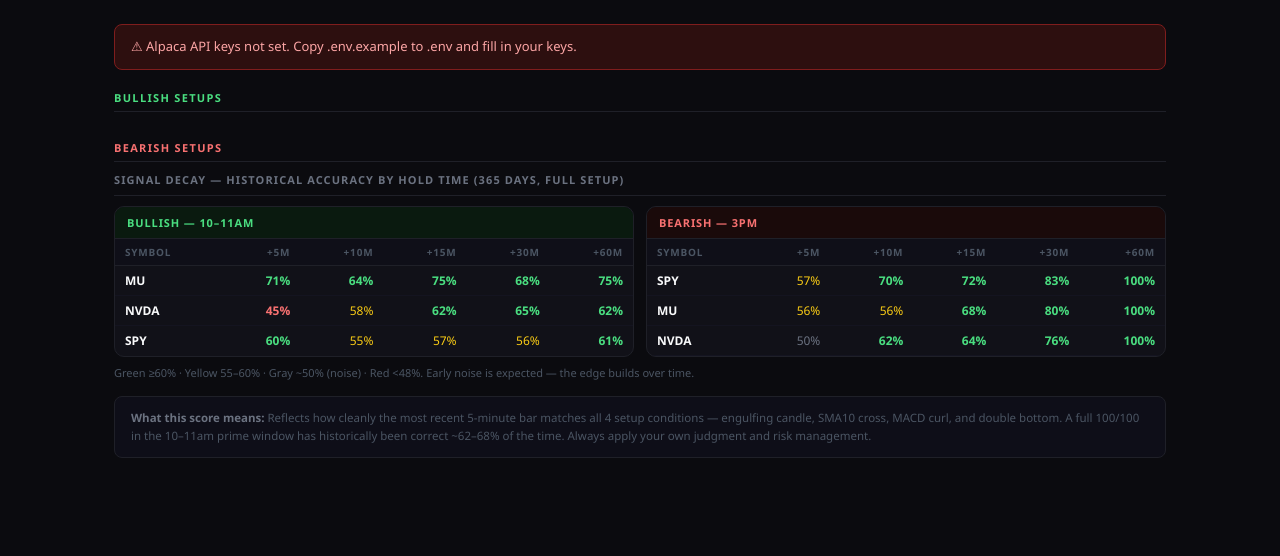
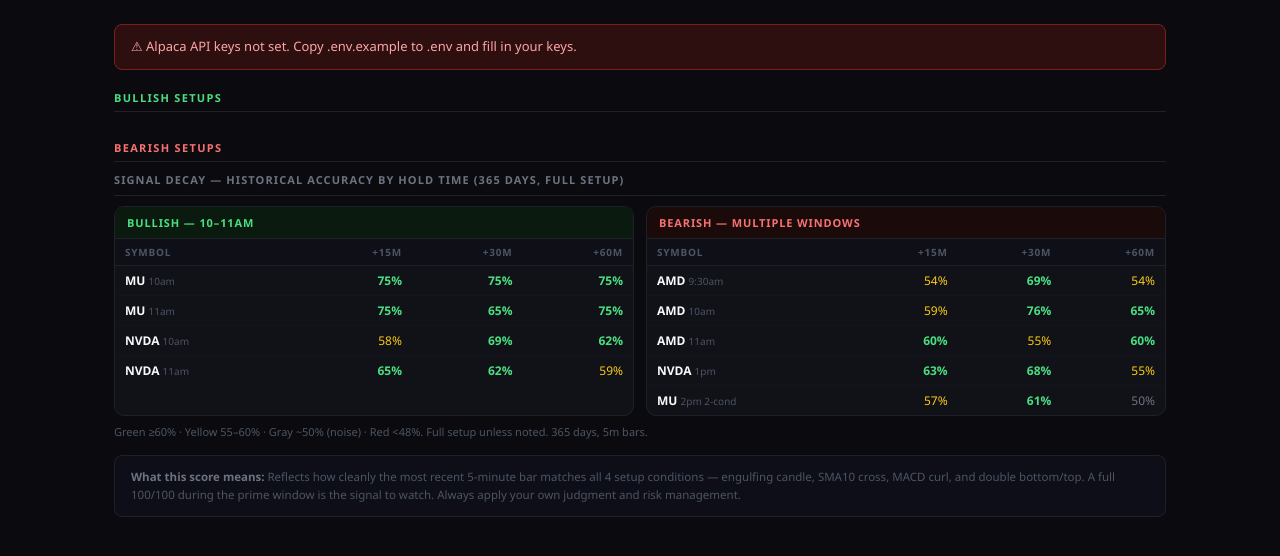
Before and after one commit to mrushjr21-blip/spy-grader, a Flask app: page / in a window 1280 px wide. Shown: the part 55-611 px from the top of the page. Run offline with Flask 3, Linux system fonts and the light colour scheme.

Commit message:
Update signal decay table: remove SPY, fix bearish windows, drop +5m/+10m columns

```diff
--- a/templates/index.html
+++ b/templates/index.html
@@ -500,7 +500,7 @@
     </div>
     <div class="decay-grid">
 
-      <!-- Bullish -->
+      <!-- Bullish 10-11am -->
       <div style="background:#111118;border:1px solid #1f2028;border-radius:10px;overflow:hidden">
         <div style="padding:8px 12px;font-size:11px;font-weight:600;color:#4ade80;text-transform:uppercase;letter-spacing:0.08em;border-bottom:1px solid #1f2028;background:#0a1a0f">
           Bullish — 10–11am
@@ -509,35 +509,33 @@
         <table style="border-collapse:collapse;width:100%;font-size:12px">
           <tr style="border-bottom:1px solid #1f2028;background:#0f0f18">
             <th style="padding:6px 10px;text-align:left;font-size:10px;font-weight:600;text-transform:uppercase;letter-spacing:.08em;color:#4b5563">Symbol</th>
-            <th style="padding:6px 10px;text-align:right;font-size:10px;font-weight:600;text-transform:uppercase;letter-spacing:.08em;color:#4b5563">+5m</th>
-            <th style="padding:6px 10px;text-align:right;font-size:10px;font-weight:600;text-transform:uppercase;letter-spacing:.08em;color:#4b5563">+10m</th>
             <th style="padding:6px 10px;text-align:right;font-size:10px;font-weight:600;text-transform:uppercase;letter-spacing:.08em;color:#4b5563">+15m</th>
             <th style="padding:6px 10px;text-align:right;font-size:10px;font-weight:600;text-transform:uppercase;letter-spacing:.08em;color:#4b5563">+30m</th>
             <th style="padding:6px 10px;text-align:right;font-size:10px;font-weight:600;text-transform:uppercase;letter-spacing:.08em;color:#4b5563">+60m</th>
           </tr>
           <tr style="border-bottom:1px solid #141420">
-            <td style="padding:6px 10px;font-weight:700;color:#f9fafb">MU</td>
-            <td style="padding:6px 10px;text-align:right;color:#4ade80;font-weight:600">71%</td>
-            <td style="padding:6px 10px;text-align:right;color:#4ade80;font-weight:600">64%</td>
+            <td style="padding:6px 10px;font-weight:700;color:#f9fafb">MU <span style="font-size:10px;color:#4b5563;font-weight:400">10am</span></td>
             <td style="padding:6px 10px;text-align:right;color:#4ade80;font-weight:600">75%</td>
-            <td style="padding:6px 10px;text-align:right;color:#4ade80;font-weight:600">68%</td>
+            <td style="padding:6px 10px;text-align:right;color:#4ade80;font-weight:600">75%</td>
             <td style="padding:6px 10px;text-align:right;color:#4ade80;font-weight:600">75%</td>
           </tr>
           <tr style="border-bottom:1px solid #141420">
-            <td style="padding:6px 10px;font-weight:700;color:#f9fafb">NVDA</td>
-            <td style="padding:6px 10px;text-align:right;color:#f87171;font-weight:600">45%</td>
+            <td style="padding:6px 10px;font-weight:700;color:#f9fafb">MU <span style="font-size:10px;color:#4b5563;font-weight:400">11am</span></td>
+            <td style="padding:6px 10px;text-align:right;color:#4ade80;font-weight:600">75%</td>
+            <td style="padding:6px 10px;text-align:right;color:#4ade80;font-weight:600">65%</td>
+            <td style="padding:6px 10px;text-align:right;color:#4ade80;font-weight:600">75%</td>
+          </tr>
+          <tr style="border-bottom:1px solid #141420">
+            <td style="padding:6px 10px;font-weight:700;color:#f9fafb">NVDA <span style="font-size:10px;color:#4b5563;font-weight:400">10am</span></td>
             <td style="padding:6px 10px;text-align:right;color:#facc15">58%</td>
-            <td style="padding:6px 10px;text-align:right;color:#4ade80;font-weight:600">62%</td>
-            <td style="padding:6px 10px;text-align:right;color:#4ade80;font-weight:600">65%</td>
+            <td style="padding:6px 10px;text-align:right;color:#4ade80;font-weight:600">69%</td>
             <td style="padding:6px 10px;text-align:right;color:#4ade80;font-weight:600">62%</td>
           </tr>
           <tr>
-            <td style="padding:6px 10px;font-weight:700;color:#f9fafb">SPY</td>
-            <td style="padding:6px 10px;text-align:right;color:#4ade80;font-weight:600">60%</td>
-            <td style="padding:6px 10px;text-align:right;color:#facc15">55%</td>
-            <td style="padding:6px 10px;text-align:right;color:#facc15">57%</td>
-            <td style="padding:6px 10px;text-align:right;color:#facc15">56%</td>
-            <td style="padding:6px 10px;text-align:right;color:#4ade80;font-weight:600">61%</td>
+            <td style="padding:6px 10px;font-weight:700;color:#f9fafb">NVDA <span style="font-size:10px;color:#4b5563;font-weight:400">11am</span></td>
+            <td style="padding:6px 10px;text-align:right;color:#4ade80;font-weight:600">65%</td>
+            <td style="padding:6px 10px;text-align:right;color:#4ade80;font-weight:600">62%</td>
+            <td style="padding:6px 10px;text-align:right;color:#facc15">59%</td>
           </tr>
         </table>
         </div>
@@ -546,41 +544,45 @@
       <!-- Bearish -->
       <div style="background:#111118;border:1px solid #1f2028;border-radius:10px;overflow:hidden">
         <div style="padding:8px 12px;font-size:11px;font-weight:600;color:#f87171;text-transform:uppercase;letter-spacing:0.08em;border-bottom:1px solid #1f2028;background:#1a0a0a">
-          Bearish — 3pm
+          Bearish — Multiple Windows
         </div>
         <div class="decay-scroll">
         <table style="border-collapse:collapse;width:100%;font-size:12px">
           <tr style="border-bottom:1px solid #1f2028;background:#0f0f18">
             <th style="padding:6px 10px;text-align:left;font-size:10px;font-weight:600;text-transform:uppercase;letter-spacing:.08em;color:#4b5563">Symbol</th>
-            <th style="padding:6px 10px;text-align:right;font-size:10px;font-weight:600;text-transform:uppercase;letter-spacing:.08em;color:#4b5563">+5m</th>
-            <th style="padding:6px 10px;text-align:right;font-size:10px;font-weight:600;text-transform:uppercase;letter-spacing:.08em;color:#4b5563">+10m</th>
             <th style="padding:6px 10px;text-align:right;font-size:10px;font-weight:600;text-transform:uppercase;letter-spacing:.08em;color:#4b5563">+15m</th>
             <th style="padding:6px 10px;text-align:right;font-size:10px;font-weight:600;text-transform:uppercase;letter-spacing:.08em;color:#4b5563">+30m</th>
             <th style="padding:6px 10px;text-align:right;font-size:10px;font-weight:600;text-transform:uppercase;letter-spacing:.08em;color:#4b5563">+60m</th>
           </tr>
           <tr style="border-bottom:1px solid #141420">
-            <td style="padding:6px 10px;font-weight:700;color:#f9fafb">SPY</td>
-            <td style="padding:6px 10px;text-align:right;color:#facc15">57%</td>
-            <td style="padding:6px 10px;text-align:right;color:#4ade80;font-weight:600">70%</td>
-            <td style="padding:6px 10px;text-align:right;color:#4ade80;font-weight:600">72%</td>
-            <td style="padding:6px 10px;text-align:right;color:#4ade80;font-weight:600">83%</td>
-            <td style="padding:6px 10px;text-align:right;color:#4ade80;font-weight:600">100%</td>
+            <td style="padding:6px 10px;font-weight:700;color:#f9fafb">AMD <span style="font-size:10px;color:#4b5563;font-weight:400">9:30am</span></td>
+            <td style="padding:6px 10px;text-align:right;color:#facc15">54%</td>
+            <td style="padding:6px 10px;text-align:right;color:#4ade80;font-weight:600">69%</td>
+            <td style="padding:6px 10px;text-align:right;color:#facc15">54%</td>
           </tr>
           <tr style="border-bottom:1px solid #141420">
-            <td style="padding:6px 10px;font-weight:700;color:#f9fafb">MU</td>
-            <td style="padding:6px 10px;text-align:right;color:#facc15">56%</td>
-            <td style="padding:6px 10px;text-align:right;color:#facc15">56%</td>
-            <td style="padding:6px 10px;text-align:right;color:#4ade80;font-weight:600">68%</td>
-            <td style="padding:6px 10px;text-align:right;color:#4ade80;font-weight:600">80%</td>
-            <td style="padding:6px 10px;text-align:right;color:#4ade80;font-weight:600">100%</td>
+            <td style="padding:6px 10px;font-weight:700;color:#f9fafb">AMD <span style="font-size:10px;color:#4b5563;font-weight:400">10am</span></td>
+            <td style="padding:6px 10px;text-align:right;color:#facc15">59%</td>
+            <td style="padding:6px 10px;text-align:right;color:#4ade80;font-weight:600">76%</td>
+            <td style="padding:6px 10px;text-align:right;color:#4ade80;font-weight:600">65%</td>
           </tr>
           <tr style="border-bottom:1px solid #141420">
-            <td style="padding:6px 10px;font-weight:700;color:#f9fafb">NVDA</td>
+            <td style="padding:6px 10px;font-weight:700;color:#f9fafb">AMD <span style="font-size:10px;color:#4b5563;font-weight:400">11am</span></td>
+            <td style="padding:6px 10px;text-align:right;color:#4ade80;font-weight:600">60%</td>
+            <td style="padding:6px 10px;text-align:right;color:#facc15">55%</td>
+            <td style="padding:6px 10px;text-align:right;color:#4ade80;font-weight:600">60%</td>
+          </tr>
+          <tr style="border-bottom:1px solid #141420">
+            <td style="padding:6px 10px;font-weight:700;color:#f9fafb">NVDA <span style="font-size:10px;color:#4b5563;font-weight:400">1pm</span></td>
+            <td style="padding:6px 10px;text-align:right;color:#4ade80;font-weight:600">63%</td>
+            <td style="padding:6px 10px;text-align:right;color:#4ade80;font-weight:600">68%</td>
+            <td style="padding:6px 10px;text-align:right;color:#facc15">55%</td>
+          </tr>
+          <tr>
+            <td style="padding:6px 10px;font-weight:700;color:#f9fafb">MU <span style="font-size:10px;color:#4b5563;font-weight:400">2pm 2-cond</span></td>
+            <td style="padding:6px 10px;text-align:right;color:#facc15">57%</td>
+            <td style="padding:6px 10px;text-align:right;color:#4ade80;font-weight:600">61%</td>
             <td style="padding:6px 10px;text-align:right;color:#6b7280">50%</td>
-            <td style="padding:6px 10px;text-align:right;color:#4ade80;font-weight:600">62%</td>
-            <td style="padding:6px 10px;text-align:right;color:#4ade80;font-weight:600">64%</td>
-            <td style="padding:6px 10px;text-align:right;color:#4ade80;font-weight:600">76%</td>
-            <td style="padding:6px 10px;text-align:right;color:#4ade80;font-weight:600">100%</td>
           </tr>
         </table>
         </div>
@@ -588,14 +590,14 @@
 
     </div>
     <div style="font-size:11px;color:#4b5563;margin-top:8px">
-      Green ≥60% · Yellow 55–60% · Gray ~50% (noise) · Red &lt;48%. Early noise is expected — the edge builds over time.
+      Green ≥60% · Yellow 55–60% · Gray ~50% (noise) · Red &lt;48%. Full setup unless noted. 365 days, 5m bars.
     </div>
   </div>
 
   <div class="disclaimer">
     <strong>What this score means:</strong> Reflects how cleanly the most recent 5-minute bar matches all 4 setup conditions —
-    engulfing candle, SMA10 cross, MACD curl, and double bottom. A full 100/100 in the 10–11am prime window has historically
-    been correct ~62–68% of the time. Always apply your own judgment and risk management.
+    engulfing candle, SMA10 cross, MACD curl, and double bottom/top. A full 100/100 during the prime window is the signal to watch.
+    Always apply your own judgment and risk management.
   </div>
 </main>
 
```
